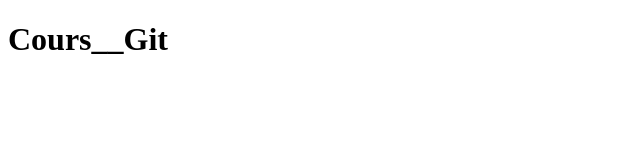
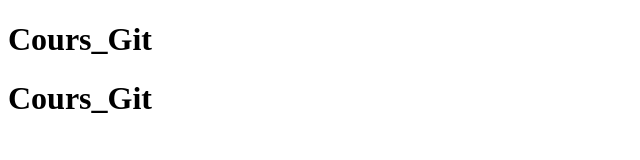
Before and after one commit to Sa6rinaa/Git, a plain HTML site: page index.html in a window 1280 px wide. Shown: the whole page, without its empty margins (0-640 px from the left). Drawn offline with Linux system fonts and the light colour scheme.

Commit message:
double titre

```diff
--- a/index.html
+++ b/index.html
@@ -6,7 +6,7 @@
     <title>Git</title>
 </head>
 <body>
-    <h1>Cours__Git</h1>
-
+    <h1>Cours_Git</h1>
+    <h1>Cours_Git</h1>
 </body>
 </html>
```
